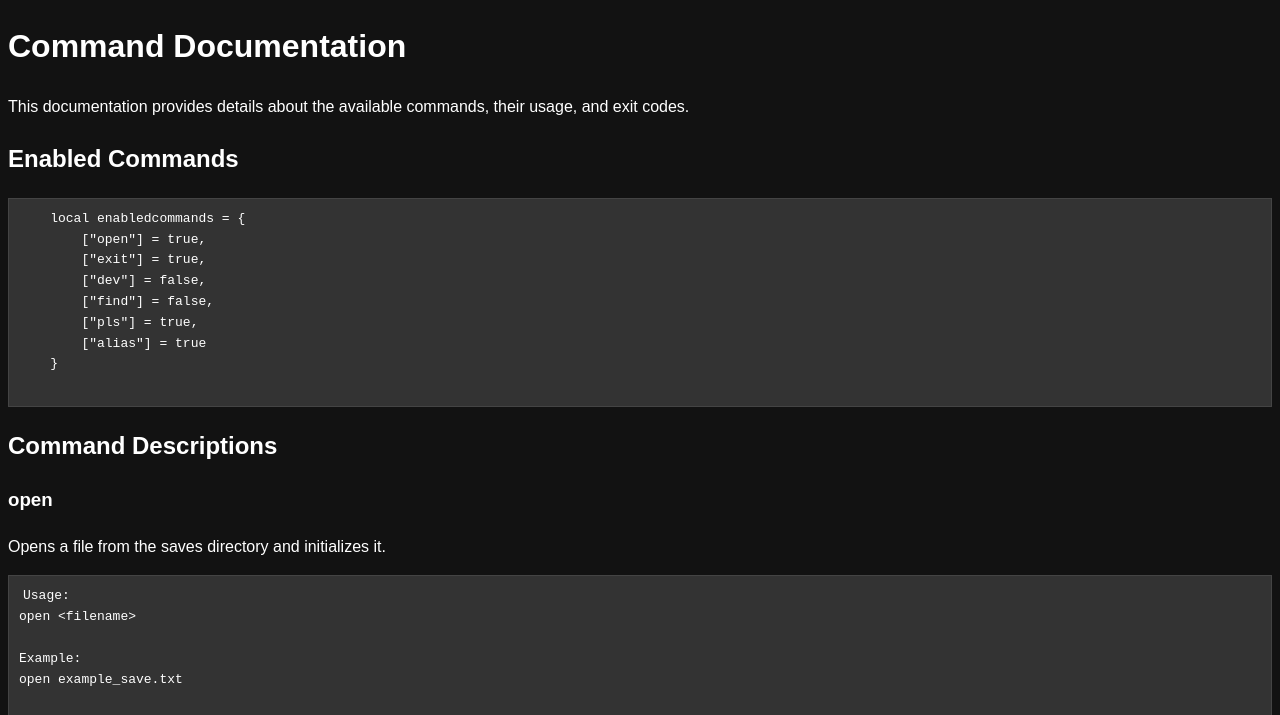
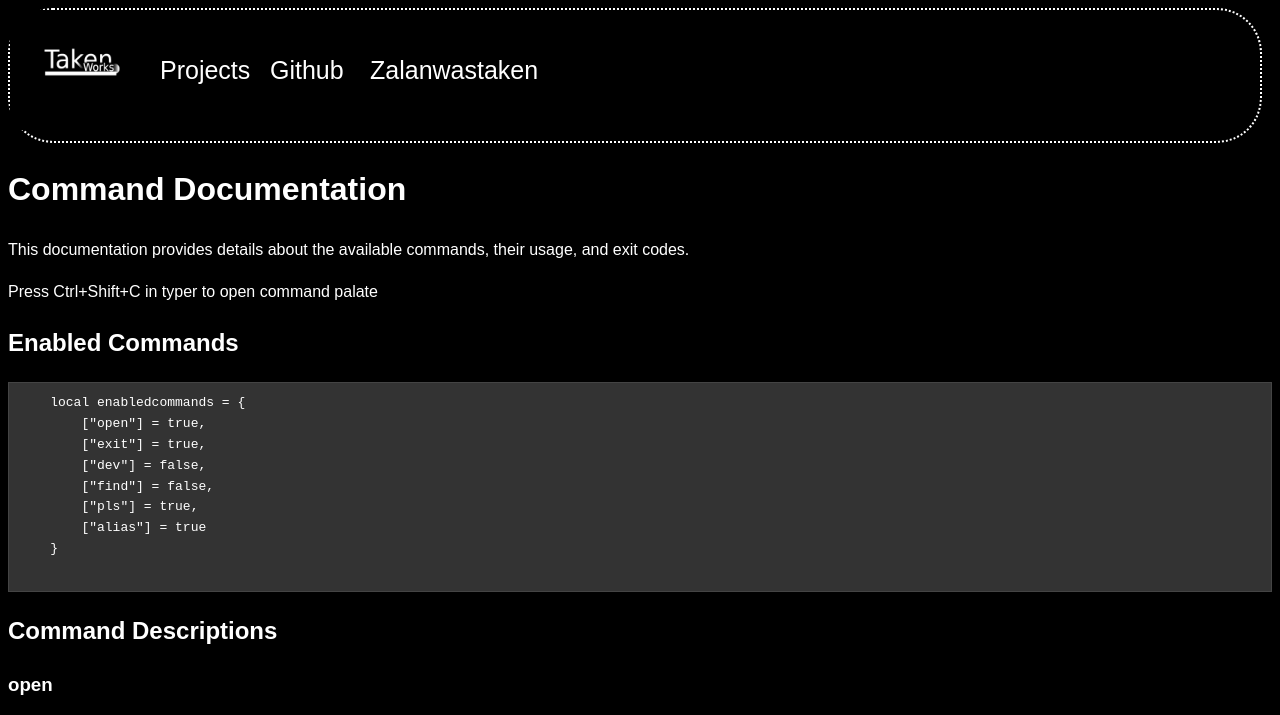
Before and after one commit to zalanwastaken/Takenworks-website, a plain HTML site: page help-typer.html in a window 1280 px wide. Shown: the top 715 px of the page. Drawn offline with Linux system fonts and the light colour scheme.

Commit message:
snapshort

```diff
--- a/data/css/about-style.css
+++ b/data/css/about-style.css
@@ -31,3 +31,9 @@ body::-webkit-scrollbar {
     color: lightblue;
     text-decoration: none;
 }
+.enlargeongiver{
+    transition: font-size, 2s;
+}
+.enlargeongiver:hover{
+    font-size: 32px;
+}
--- a/data/css/help-typer.css
+++ b/data/css/help-typer.css
@@ -1,8 +1,9 @@
 body {
     font-family: Arial, sans-serif;
     line-height: 1.6;
-    background-color: #121212;
+    background-color: black;
     color: #ffffff;
+    overflow-x: hidden;
 }
 h1, h2, h3 {
     color: #ffffff;
@@ -19,3 +20,38 @@ code {
     border-radius: 4px;
     color: #ffffff;
 }
+#footer{
+    width: 100vw;
+    background-color: rgb(34, 34, 34);
+    border-radius: 10px;
+}
+a{
+    color: lightblue;
+    text-decoration: none;
+}
+#headerdiv a{
+    color: white;
+    text-decoration: none;
+    font-size: 25px;
+}
+#headerdiv{
+    display: inline-block;
+    object-position: top;
+    border: 2px dotted;
+    width: calc(100vw - 30px);
+    border-radius: 45px;
+}
+.nametab{
+    position: absolute;
+    top: 50px;
+    left: 370px;
+}
+.githubtab{
+    position: absolute;
+    top: 50px;
+    left: 270px;
+}
+.projectstab{
+    position: absolute;
+    top: 50px;
+}
--- a/data/css/index-style.css
+++ b/data/css/index-style.css
@@ -46,5 +46,5 @@
 }
 a {
     text-decoration: none;
-    color: cyan;
+    color: lightblue;
 }
--- a/help-typer.html
+++ b/help-typer.html
@@ -9,9 +9,15 @@
     </style>
 </head>
 <body>
+    <div id="headerdiv">
+        <a href="./index.html"><img id="logoimage" src="./data/images/name.png" alt="logo" width="150" height="120"></a>
+        <a href="https://github.com/zalanwastaken" class="githubtab">Github</a>
+        <a href="./projects.html" class="projectstab">Projects</a>
+        <a class="nametab" href="./about.html">Zalanwastaken</a>
+    </div>
     <h1>Command Documentation</h1>
     <p>This documentation provides details about the available commands, their usage, and exit codes.</p>
-
+    <p>Press Ctrl+Shift+C in typer to open command palate</p>
     <h2>Enabled Commands</h2>
     <pre>    local enabledcommands = {
         ["open"] = true,
@@ -84,5 +90,9 @@ alias open load --disable
     <h2>Exit Codes</h2>
     <pre><code>0 == exited successfully <br>1 == general error(Check command output message) <br>2 == not implemented
     </code></pre>
+    <div id="footer">
+        <img src="./neocities.png">
+        <h3>This document is related to the <a href="https://github.com/zalanwastaken/typer">Typer project</a></h3>
+    </div>
 </body>
 </html>
```
Also changed, not shown: about.html (+2 -3 lines).
